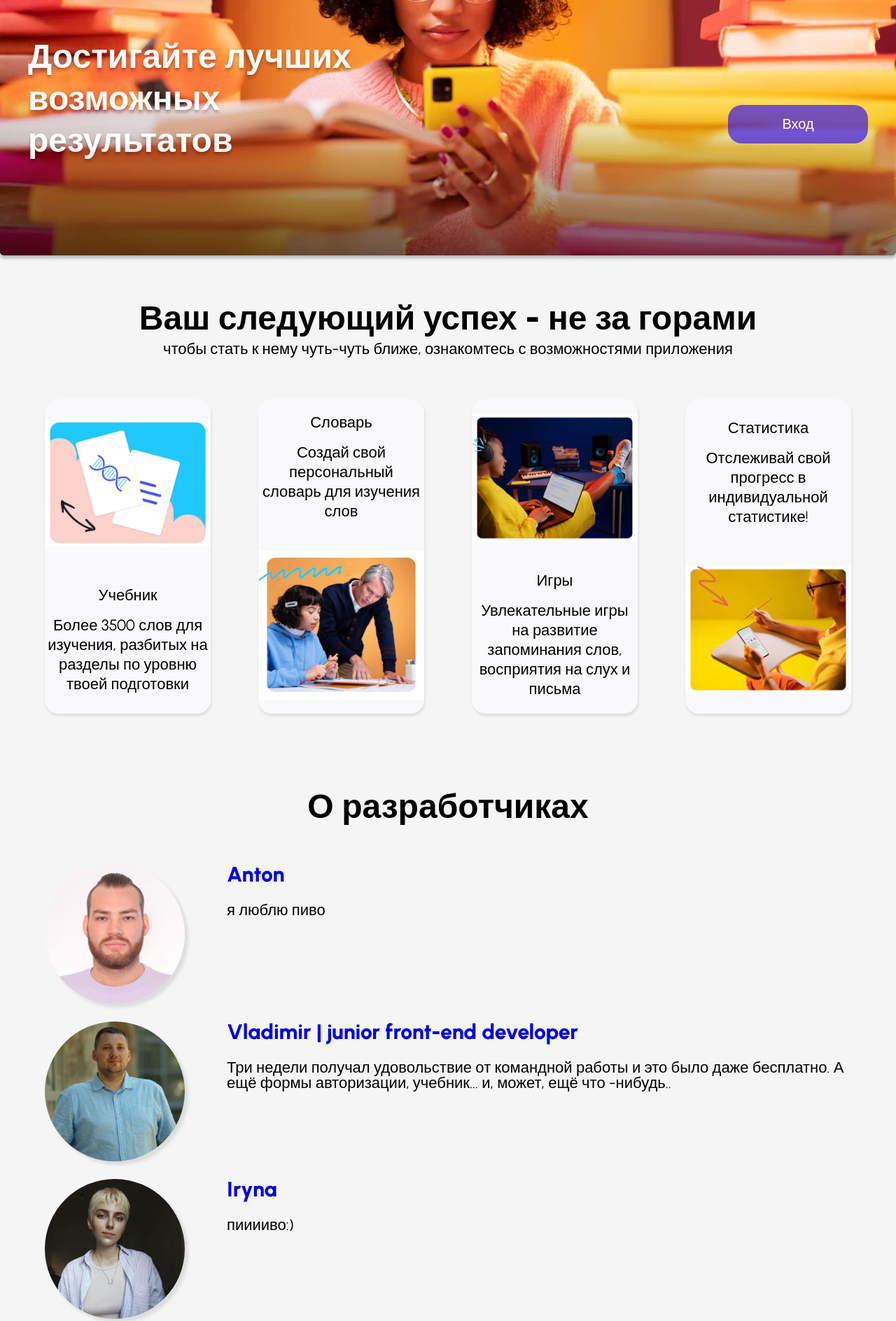
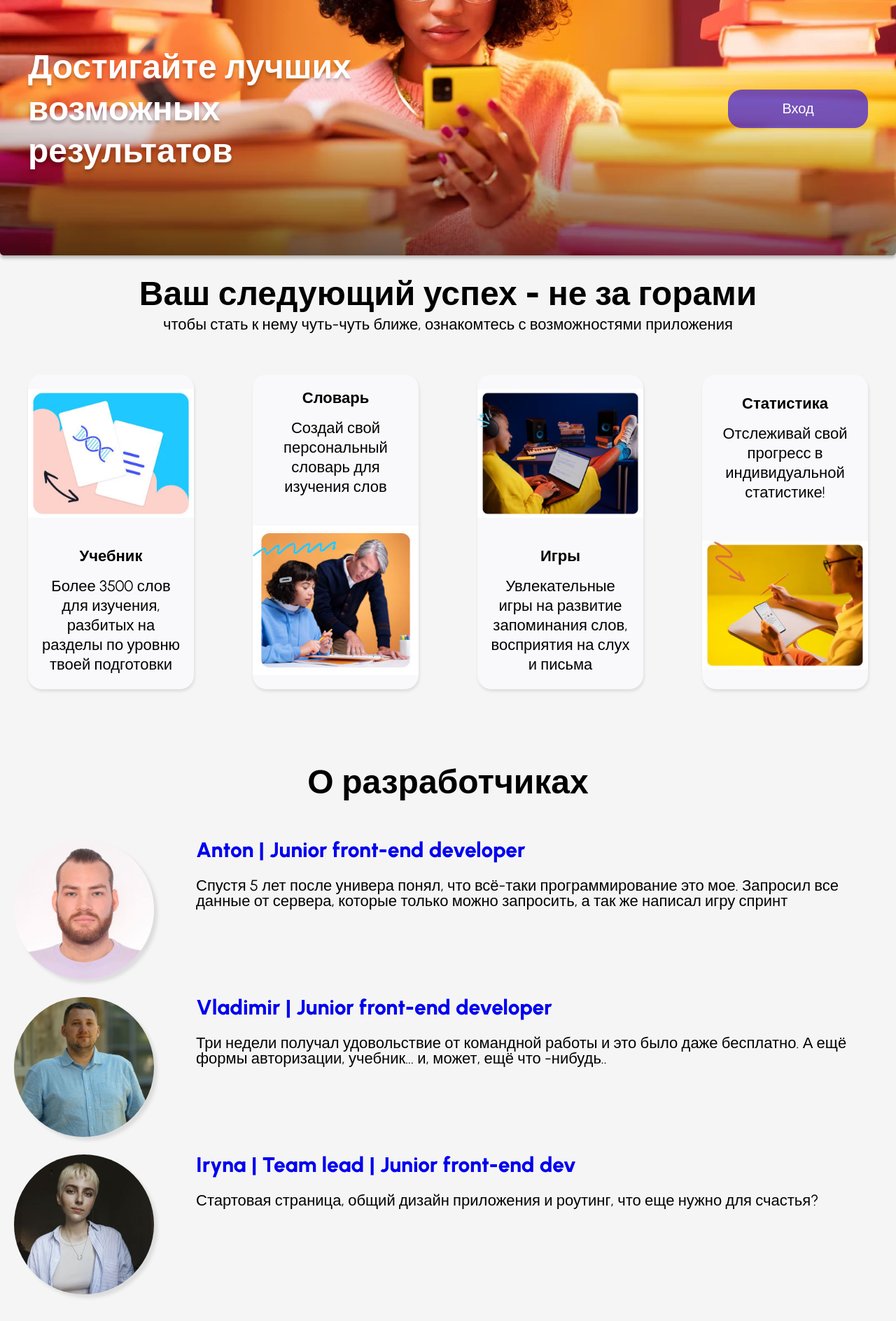
Before and after one commit to grinch-ira/rslang, a website built with webpack: page src/index.html in a window 1280 px wide. Shown: the part 400-2288 px from the top of the page at 70% size. Built offline with nearby package versions, Linux system fonts and the light colour scheme.

Commit message:
feat: adding page styles and container width

```diff
--- a/src/start-page/components/developers-wrapper/developers-wrapper.scss
+++ b/src/start-page/components/developers-wrapper/developers-wrapper.scss
@@ -1,8 +1,9 @@
 @import '../../../variables.scss';
 
 .about-developers-wrapper {
-  max-width: 90%;
+  max-width: $width-container;
   margin: 0 auto;
+  padding: 0 20px;
 }
 
 .about-developer-title {
--- a/src/start-page/components/developers-wrapper/developers-wrapper.ts
+++ b/src/start-page/components/developers-wrapper/developers-wrapper.ts
@@ -28,15 +28,16 @@ export class DevelopersWrapper extends BaseComponent {
 
     this.developerAnton = new DevelopersContainerBase(
       'anton',
-      'Anton',
+      'Anton | Junior front-end developer',
       '../../assets/anton.jpg',
-      'я люблю пиво',
+      // eslint-disable-next-line max-len
+      'Спустя 5 лет после универа понял, что всё-таки программирование это мое. Запросил все данные от сервера, которые только можно запросить, а так же написал игру спринт',
       'https://github.com/mldx',
     );
 
     this.developerVladimir = new DevelopersContainerBase(
       'vladimir',
-      'Vladimir | junior front-end developer',
+      'Vladimir | Junior front-end developer',
       '../../assets/vladimir.jpg',
       // eslint-disable-next-line max-len
       'Три недели получал удовольствие от командной работы и это было даже бесплатно. А ещё формы авторизации, учебник... и, может, ещё что -нибудь..',
@@ -45,9 +46,9 @@ export class DevelopersWrapper extends BaseComponent {
 
     this.developerIryna = new DevelopersContainerBase(
       'iryna',
-      'Iryna',
+      'Iryna | Team lead | Junior front-end dev',
       '../../assets/iryna.jpg',
-      'пииииво:)',
+      'Стартовая страница, общий дизайн приложения и роутинг, что еще нужно для счастья?',
       'https://github.com/grinch-ira',
     );
 
--- a/src/start-page/components/features-wrapper/features-wrapper.scss
+++ b/src/start-page/components/features-wrapper/features-wrapper.scss
@@ -1,8 +1,8 @@
 @import '../../../variables.scss';
 
 .features-wrapper {
-  margin: 65px auto 100px auto;
-  max-width: 90%;
+  margin: -150px auto 100px auto;
+  max-width: $width-container;
 }
 
 .application-features-title {
@@ -25,6 +25,10 @@
   display: flex;
   max-width: 1200px;
   justify-content: space-between;
+}
+
+.text-container{
+  padding: 0 15px;
 }
 
 .app-feature {
@@ -58,6 +62,7 @@
     &-games,
     &-statistic {
       margin-bottom: 15px;
+      font-weight: $font-weight-bold;
     }
   }
 }
--- a/src/start-page/components/footer/footer.scss
+++ b/src/start-page/components/footer/footer.scss
@@ -4,17 +4,17 @@
   margin: 65px auto 0 auto;
   display: flex;
   flex-direction: column;
-  align-items: center;
   min-width: 100%;
   padding: 25px 40px;
   background: $color-violet-header;
 }
 
 .footer-content {
-  width: 100%;
+  width: 320px;
   display: flex;
   justify-content: space-between;
   align-items: center;
+  margin: 0 auto;
 }
 
 .footer__course-image {
@@ -54,4 +54,5 @@
 
 .group-number-year {
   user-select: none;
+  text-align: center;
 }
--- a/src/start-page/components/header-wrapper/header-wrapper.scss
+++ b/src/start-page/components/header-wrapper/header-wrapper.scss
@@ -1,14 +1,16 @@
 @import '../../../variables.scss';
 
-.header-wrapper {
+.header-wrapper{
+  background: $color-violet-header;
+  box-shadow: 0px 4px 4px rgba(0, 0, 0, 0.25);
+}
+.header-container {
   display: flex;
   justify-content: space-between;
-  min-width: 100%;
+  max-width: $width-container;
   margin: 0 auto;
   padding: 25px 40px;
   height: 100px;
-  background: $color-violet-header;
-  box-shadow: 0px 4px 4px rgba(0, 0, 0, 0.25);
 }
 
 .header-logo {
--- a/src/start-page/components/header-wrapper/header-wrapper.ts
+++ b/src/start-page/components/header-wrapper/header-wrapper.ts
@@ -7,11 +7,16 @@ export class HeaderWrapper extends BaseComponent {
 
   private headerLinkList: HeaderLinkList;
 
+  private headerContainer: BaseComponent;
+
   constructor() {
     super('header', ['header-wrapper']);
-    this.headerLogo = new BaseComponent('div', ['header-logo'], 'RSLang');
+    this.headerContainer = new BaseComponent('div', ['header-container']);
+    this.headerLogo = new BaseComponent('a', ['header-logo'], 'RSLang');
+    this.headerLogo.element.setAttribute('href', '#main');
     this.headerLinkList = new HeaderLinkList();
-    this.element.appendChild(this.headerLogo.element);
-    this.element.appendChild(this.headerLinkList.element);
+    this.headerContainer.element.appendChild(this.headerLogo.element);
+    this.headerContainer.element.appendChild(this.headerLinkList.element);
+    this.element.appendChild(this.headerContainer.element);
   }
 }
--- a/src/start-page/components/main-wrapper-image/main-wrapper-image.scss
+++ b/src/start-page/components/main-wrapper-image/main-wrapper-image.scss
@@ -13,11 +13,18 @@
   box-shadow: 0 4px 4px #00000040;
   border-radius: 5px;
 }
+.image-content-container{
+  max-width: $width-container;
+  display: flex;
+  justify-content: space-between;
+  align-items: center;
+  position: relative;
+  bottom: 300px;
+  margin: 0 auto;
+  padding: 0 40px;
+}
 
 .wrapper-image-content-title {
-  position: absolute;
-  top: 450px;
-  left: 40px;
   width: 500px;
   font-weight: $font-weight-bold;
   font-size: $font-size-title;
@@ -28,9 +35,6 @@
 
 .header-link-wrapper-login {
   display: flex;
-  position: absolute;
-  top: 550px;
-  right: 40px;
   width: 200px;
   height: 55px;
   background: $color-violet-header;
--- a/src/start-page/components/main-wrapper-image/main-wrapper-image.ts
+++ b/src/start-page/components/main-wrapper-image/main-wrapper-image.ts
@@ -9,6 +9,8 @@ export class MainWrapperImage extends BaseComponent {
   private wrapperContentTitle: BaseComponent;
 
   private wrapperContentLogIn: BaseComponent;
+
+  private wrapperContentContainer: BaseComponent;
 
   constructor() {
     super('section', ['image-content-wrapper']);
@@ -26,9 +28,12 @@ export class MainWrapperImage extends BaseComponent {
 
     this.wrapperContentLogIn = new BaseComponent(
       'a', ['header-link-wrapper-login'], 'Вход');
-    this.wrapperContentLogIn.element.setAttribute('href', '#');
+    this.wrapperContentLogIn.element.setAttribute('href', '#login');
+    this.wrapperContentContainer = new BaseComponent('div', ['image-content-container']);
     this.element.appendChild(this.wrapperContentImage.element);
-    this.element.appendChild(this.wrapperContentTitle.element);
-    this.element.appendChild(this.wrapperContentLogIn.element);
+    this.wrapperContentContainer.element.appendChild(this.wrapperContentTitle.element);
+    this.wrapperContentContainer.element.appendChild(this.wrapperContentLogIn.element);
+    this.element.appendChild(this.wrapperContentContainer.element);
+    //this.element.appendChild(this.wrapperContentLogIn.element);
   }
 }
--- a/src/style.scss
+++ b/src/style.scss
@@ -1,9 +1,9 @@
 body {
   user-select: none;
+  display: flex;
+  flex-direction: column;
 }
 
 .main-wrapper{
-  // width: 1280px;
-  // margin: 0 auto;
-  min-height: 100%;
+  flex: 1 0 auto;
 }
--- a/src/textbook/components/textbook/textbook.scss
+++ b/src/textbook/components/textbook/textbook.scss
@@ -5,6 +5,8 @@
   display: flex;
   flex-direction: column;
   gap: 60px;
+  max-width: 1440px;
+  margin: 0 auto;
 
   &__header {
     @include header-style();
--- a/src/textbook/components/word/word.scss
+++ b/src/textbook/components/word/word.scss
@@ -17,7 +17,7 @@
   }
 
   &__difficulty-hard {
-    background-color: red;
+    background-color: $color-background-word-difficult;
   }
 
   &__difficulty-hard.select {
--- a/src/textbook/models/textbook-interfaces.ts
+++ b/src/textbook/models/textbook-interfaces.ts
@@ -25,12 +25,12 @@ export interface IPublisherLevelButton extends IPublisher {
 }
 
 export const TEXTBOOK_LEVEL_DESCRIPTION = [
-  'Изи',
   'Легко',
+  'Легко+',
   'Средне',
   'Средне+',
   'Трудно',
-  'Кошмар',
+  'Трудно+',
   'Сложные слова',
 ];
 
--- a/src/variables.scss
+++ b/src/variables.scss
@@ -27,6 +27,7 @@ $color-background-all-studied: #31ae6f;
   font-size: 3rem;
   font-weight: 800;
   color: #220c0c;
+  text-align: center;
 }
 
 @mixin subheader-style {
@@ -46,7 +47,7 @@ $color-level-selector-circle: #f5f5f5;
 $color-background-word-default: $color-medium-gray;
 $color-background-word-hover: #55cc55;
 $color-background-word-select: #8a4a9a;
-$color-background-word-difficult: #b84848;
+$color-background-word-difficult: #ff6347;
 $color-background-word-difficult-select: #2d0a0a;
 // $color-background-word-difficult-hover:
 
@@ -82,3 +83,6 @@ $color-title-default: #1d0808;
   box-shadow: 5px 5px 5px #0000001a;
   transition: all 0.5s ease-out;
 }
+
+
+$width-container: 1440px;
```
